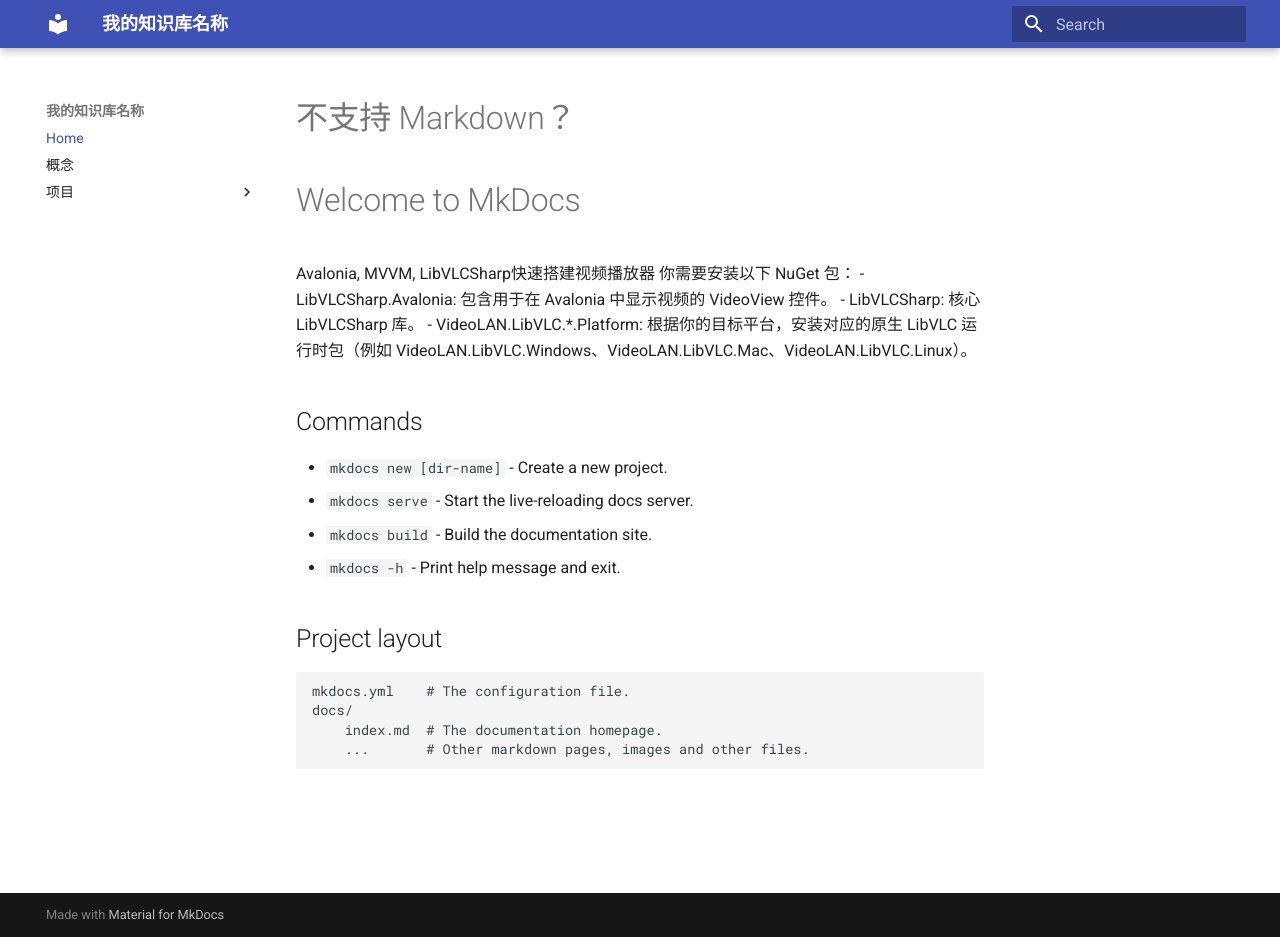
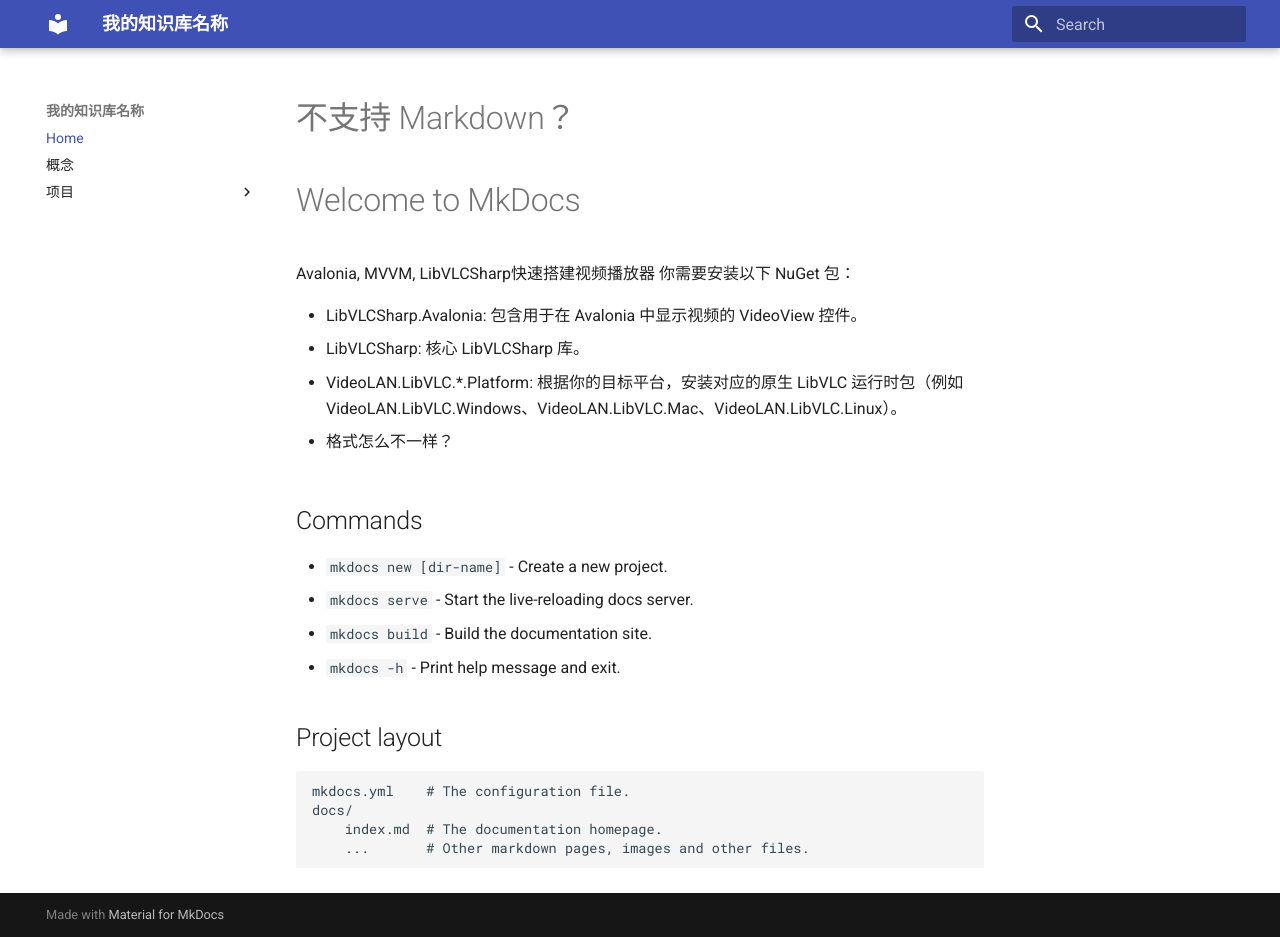
Before and after one commit to setsuodu/VideoPlayerApp, an MkDocs documentation site: the page built from docs/index.md, in a window 1280 px wide and 937 px high. Built offline with MkDocs 1.6.1 and Material for MkDocs 9.7.7, drawn with Linux system fonts in a browser that asks for light colours.

Commit message:
markdown 语法不同

```diff
--- a/docs/index.md
+++ b/docs/index.md
@@ -4,9 +4,12 @@
 
 Avalonia, MVVM, LibVLCSharp快速搭建视频播放器
 你需要安装以下 NuGet 包：
+
 - LibVLCSharp.Avalonia: 包含用于在 Avalonia 中显示视频的 VideoView 控件。
 - LibVLCSharp: 核心 LibVLCSharp 库。
 - VideoLAN.LibVLC.*.Platform: 根据你的目标平台，安装对应的原生 LibVLC 运行时包（例如 VideoLAN.LibVLC.Windows、VideoLAN.LibVLC.Mac、VideoLAN.LibVLC.Linux）。
+
+* 格式怎么不一样？
 
 ## Commands
 
```
